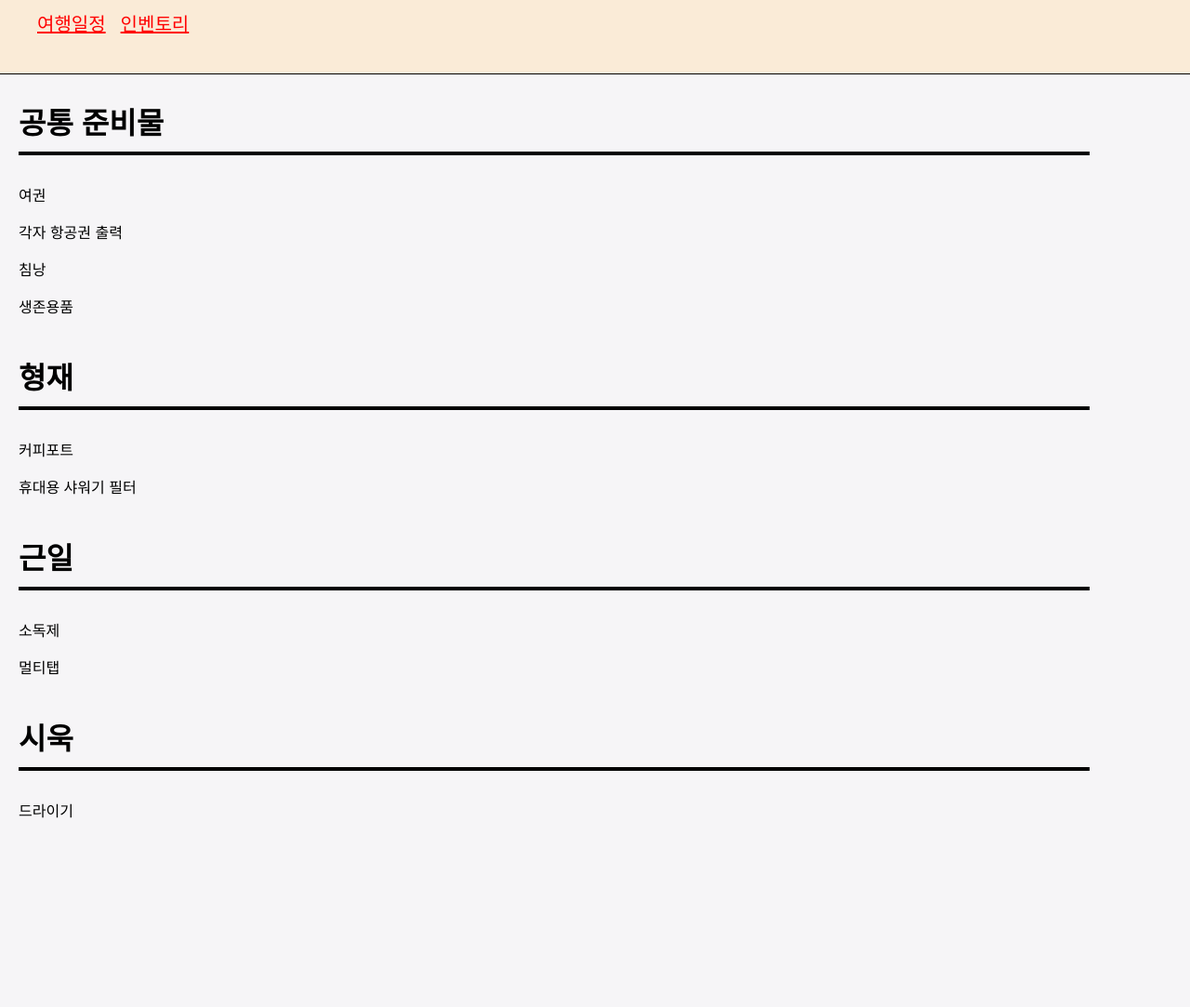
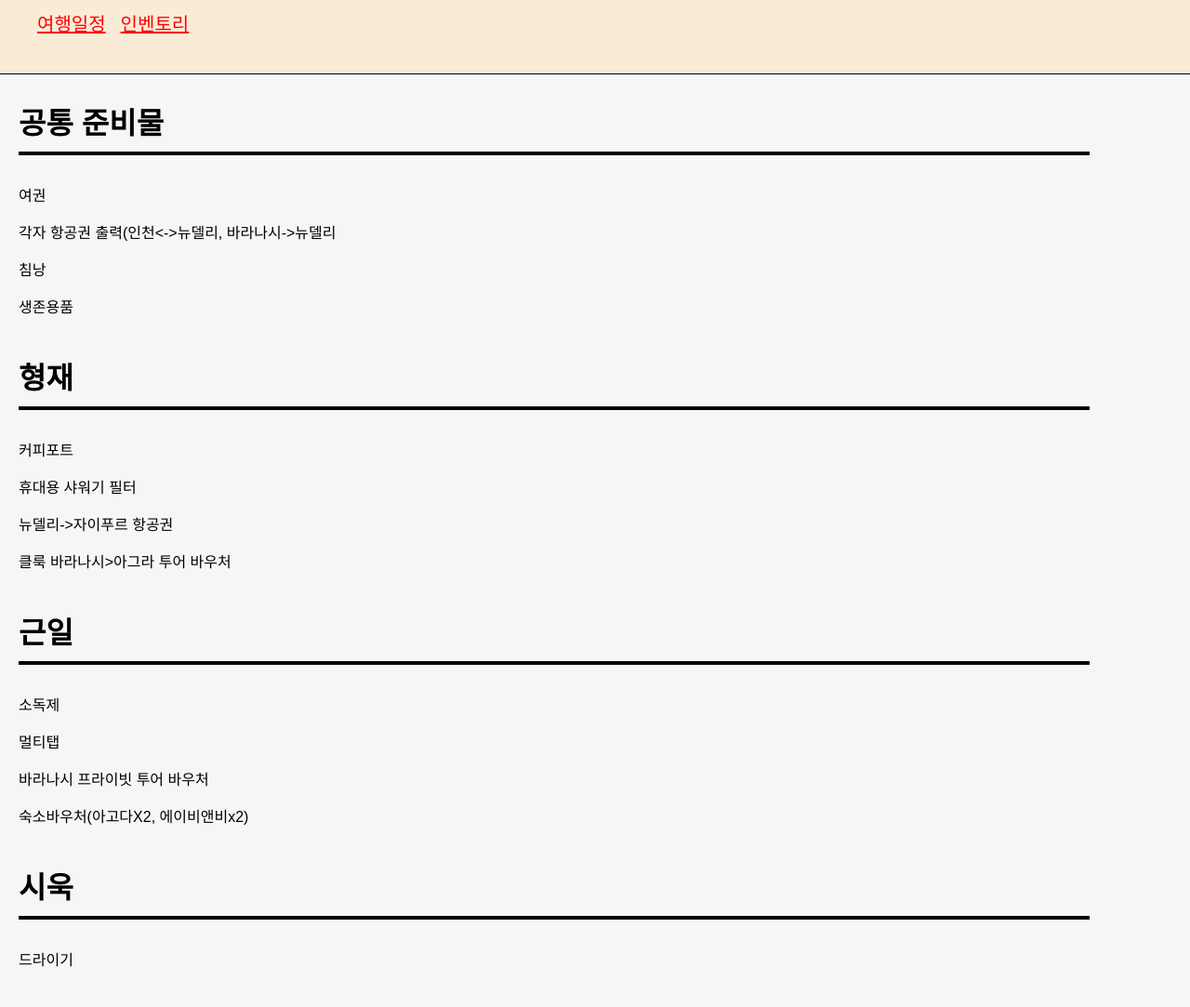
Before and after one commit to newbrother/newbrother.github.io, a Jekyll site: the page IndiaTrip2.html, which Jekyll copies as it is, in a window 1280 px wide. Shown: the whole page at 93% size. Built offline with Jekyll 4.4.1, drawn with Linux system fonts in a browser that asks for light colours; before the commit the page ends 923 px from its top, so only the background shows below that.

Commit message:
Update IndiaTrip2.html

```diff
--- a/IndiaTrip2.html
+++ b/IndiaTrip2.html
@@ -14,7 +14,7 @@
   <h2>공통 준비물</h2>
   <ul>
   <li>여권</li>
-  <li>각자 항공권 출력</li>
+  <li>각자 항공권 출력(인천<->뉴델리, 바라나시->뉴델리</li>
   <li>침낭</li>
   <li>생존용품</li>
   </ul>
@@ -23,12 +23,16 @@
   <ul>
   <li>커피포트</li>
   <li>휴대용 샤워기 필터</li>
+  <li>뉴델리->자이푸르 항공권</li>
+  <li>클룩 바라나시>아그라 투어 바우처</li>
   </ul>
 
   <h2>근일</h2>
   <ul>
   <li>소독제</li>
   <li>멀티탭</li>
+  <li>바라나시 프라이빗 투어 바우처</li>
+  <li>숙소바우처(아고다X2, 에이비앤비x2)</li>
   </ul>
 
   <h2>시욱</h2>
```
